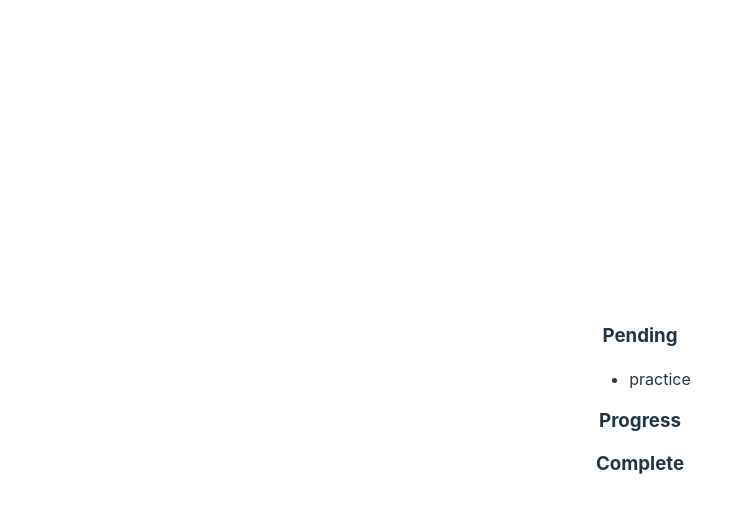
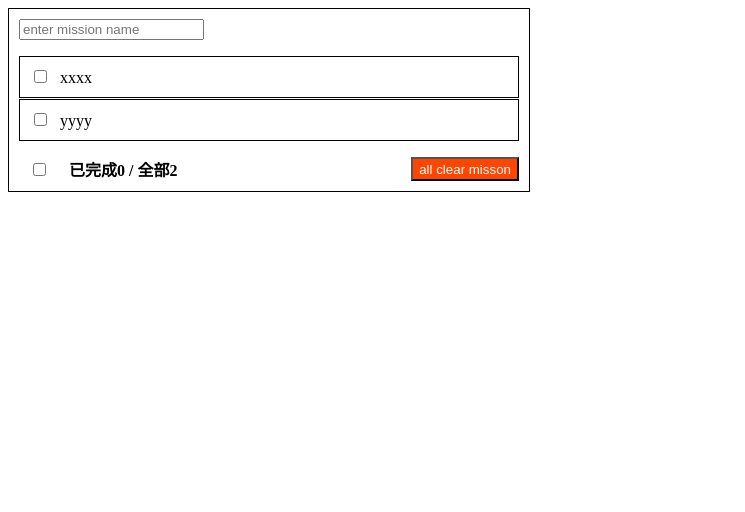
Before and after one commit to because-hung/ts-todolist, a Vue app: page / in a window 1280 px wide. Shown: the top 512 px of the page, without its empty margins (0-745 px from the left). Built offline with nearby package versions, Linux system fonts and the light colour scheme.

Commit message:
add: 網路範例todolist -2 練習 - 開始

```diff
--- a/src/App.vue
+++ b/src/App.vue
@@ -1,9 +1,81 @@
-<script setup lang="ts">
-import TodoList from './components/TodoList.vue'
-</script>
-
 <template>
-  <div>
-    <TodoList />
+  <div class="todo-container">
+    <div class="todo-wrap">
+      <div class="todo-header">
+        <input type="text" placeholder="enter mission name">
+      </div>
+      <ul class="todo-main">
+        <li>
+          <label>
+            <input type="checkbox" />
+            <span>xxxx</span>
+          </label>
+          <button class="btn btn-danger" style="display: none">delete</button>
+        </li>
+        <li>
+          <label>
+            <input type="checkbox" />
+            <span>yyyy</span>
+          </label>
+          <button class="btn btn-danger" style="display: none">delete</button>
+        </li>
+      </ul>
+      <div class="todo-footer">
+        <label>
+          <input type="checkbox">
+          <span><span>已完成0</span> / 全部2</span>
+        </label>
+        <button class="btn btn-danger">all clear misson</button>
+      </div>
+    </div>
   </div>
 </template>
+<script lang="ts">
+import { defineComponent } from 'vue'
+export default defineComponent({
+  name:'APP',
+  setup() {
+
+  },
+})
+</script>
+<style scoped>
+
+
+.todo-wrap{
+  width: 500px;
+  padding: 10px;
+  border: black 1px solid;
+}
+.todo-main{
+  padding: 0;
+  width: 100%;
+}
+
+.todo-main li{
+  list-style-type: none;
+  padding: 10px;
+  margin-bottom: 1px;
+  border: black 1px solid;
+}
+
+.todo-main span{
+ padding-left: 10px;
+}
+
+.todo-footer{
+  display: flex;
+  justify-content: space-between;
+  padding-left: 10px;
+}
+
+.todo-footer span{
+  padding-left: 10px;
+  font-weight: 700;
+}
+
+.btn-danger{
+  background: orangered;
+  color: white;
+}
+</style>
--- a/src/components/TodoGroup.vue
+++ /dev/null
@@ -1,53 +0,0 @@
-<script setup lang="ts">
-import { computed } from "@vue/runtime-core"
-import { TodoStatus } from "../types"
-import useTodos from "../store/useTodos"
-interface Props {
-  status: TodoStatus
-}
-
-const props = defineProps<Props>()
-
-// const pendingTodos: Todo[] = [
-//   {
-//     id: 1,
-//     title: "practice",
-//     desc: "watch youtube",
-//     status: TodoStatus.Pending,
-//   },
-// ]  // 原本的  分出去
-
-const { getTodosByStatus } = useTodos();
-const todoList = getTodosByStatus(props.status)
-
-
-
-const groupLabel = {
-  [TodoStatus.Pending]: "Pending",
-  [TodoStatus.Progress]: "Progress",
-  [TodoStatus.Complete]: "Complete"
-}
-
-// 舊方法 change
-// const groupLabel = computed(() => {
-//   switch (props.status) {
-//     case TodoStatus.Pending:
-//       return "Pending"
-//     case TodoStatus.Progress:
-//       return "Progress"
-//     case TodoStatus.Complete:
-//       return "Complete"
-//     default:
-//       return "Todo Group"
-//   }
-// })
-</script>
-<template>
-  <div>
-    <!-- <h3>{{ groupLabel }}</h3> -->
-    <h3>{{ groupLabel[props.status] }}</h3>
-    <ul>
-      <li v-for="todo in todoList" :key="todo.id">{{ todo.title }}</li>
-    </ul>
-  </div>
-</template>
--- a/src/components/TodoList.vue
+++ /dev/null
@@ -1,12 +0,0 @@
-<script setup lang="ts">
-import { TodoStatus } from '../types';
-import TodoGroup from './TodoGroup.vue'
-</script>
-
-<template>
-    <div>
-        <TodoGroup :status="TodoStatus.Pending" />
-        <TodoGroup :status="TodoStatus.Progress" />
-        <TodoGroup :status="TodoStatus.Complete" />
-    </div>
-</template>
--- a/src/main.ts
+++ b/src/main.ts
@@ -1,5 +1,5 @@
 import { createApp } from 'vue'
-import './style.css'
+
 import App from './App.vue'
 
 createApp(App).mount('#app')
--- a/src/store/useTodos.ts
+++ /dev/null
@@ -1,31 +0,0 @@
-import { TodoStatus, Todo } from "../types"
-import { reactive, computed } from "vue"
-
-interface TodoStore {
-  [TodoStatus.Pending]: Todo[]
-  [TodoStatus.Progress]: Todo[]
-  [TodoStatus.Complete]: Todo[]
-}
-
-const defaultVal = {
-  [TodoStatus.Pending]: [
-    {
-      id: 1,
-      title: "practice",
-      desc: "watch youtube",
-      status: TodoStatus.Pending,
-    },
-  ],
-  [TodoStatus.Progress]: [],
-  [TodoStatus.Complete]: [],
-}
-const TodoStore = reactive<TodoStore>(defaultVal);
-
-export default () => {
-  const getTodosByStatus = (todoStatus: TodoStatus) => {
-    return computed(() => TodoStore[todoStatus])
-  };
-  return{
-    getTodosByStatus
-  }
-}
--- a/src/style.css
+++ /dev/null
@@ -1,81 +0,0 @@
-:root {
-  font-family: Inter, Avenir, Helvetica, Arial, sans-serif;
-  font-size: 16px;
-  line-height: 24px;
-  font-weight: 400;
-
-  color-scheme: light dark;
-  color: rgba(255, 255, 255, 0.87);
-  background-color: #242424;
-
-  font-synthesis: none;
-  text-rendering: optimizeLegibility;
-  -webkit-font-smoothing: antialiased;
-  -moz-osx-font-smoothing: grayscale;
-  -webkit-text-size-adjust: 100%;
-}
-
-a {
-  font-weight: 500;
-  color: #646cff;
-  text-decoration: inherit;
-}
-a:hover {
-  color: #535bf2;
-}
-
-body {
-  margin: 0;
-  display: flex;
-  place-items: center;
-  min-width: 320px;
-  min-height: 100vh;
-}
-
-h1 {
-  font-size: 3.2em;
-  line-height: 1.1;
-}
-
-button {
-  border-radius: 8px;
-  border: 1px solid transparent;
-  padding: 0.6em 1.2em;
-  font-size: 1em;
-  font-weight: 500;
-  font-family: inherit;
-  background-color: #1a1a1a;
-  cursor: pointer;
-  transition: border-color 0.25s;
-}
-button:hover {
-  border-color: #646cff;
-}
-button:focus,
-button:focus-visible {
-  outline: 4px auto -webkit-focus-ring-color;
-}
-
-.card {
-  padding: 2em;
-}
-
-#app {
-  max-width: 1280px;
-  margin: 0 auto;
-  padding: 2rem;
-  text-align: center;
-}
-
-@media (prefers-color-scheme: light) {
-  :root {
-    color: #213547;
-    background-color: #ffffff;
-  }
-  a:hover {
-    color: #747bff;
-  }
-  button {
-    background-color: #f9f9f9;
-  }
-}
--- a/src/types.ts
+++ /dev/null
@@ -1,12 +0,0 @@
-export enum TodoStatus {
-    Pending = "pending",
-    Progress = "progress",
-    Complete = "complete",
-  }
-
-export interface Todo {
-    id: number;
-    title: string;
-    desc: string;
-    status: TodoStatus;
-  }
```
Also changed, not shown: src/components/Footer.vue (added, +12 -0 lines), src/components/Header.vue (added, +12 -0 lines), src/components/HelloWorld.vue (deleted, +0 -38 lines), src/components/Item.vue (added, +12 -0 lines), src/components/List.vue (added, +12 -0 lines).
